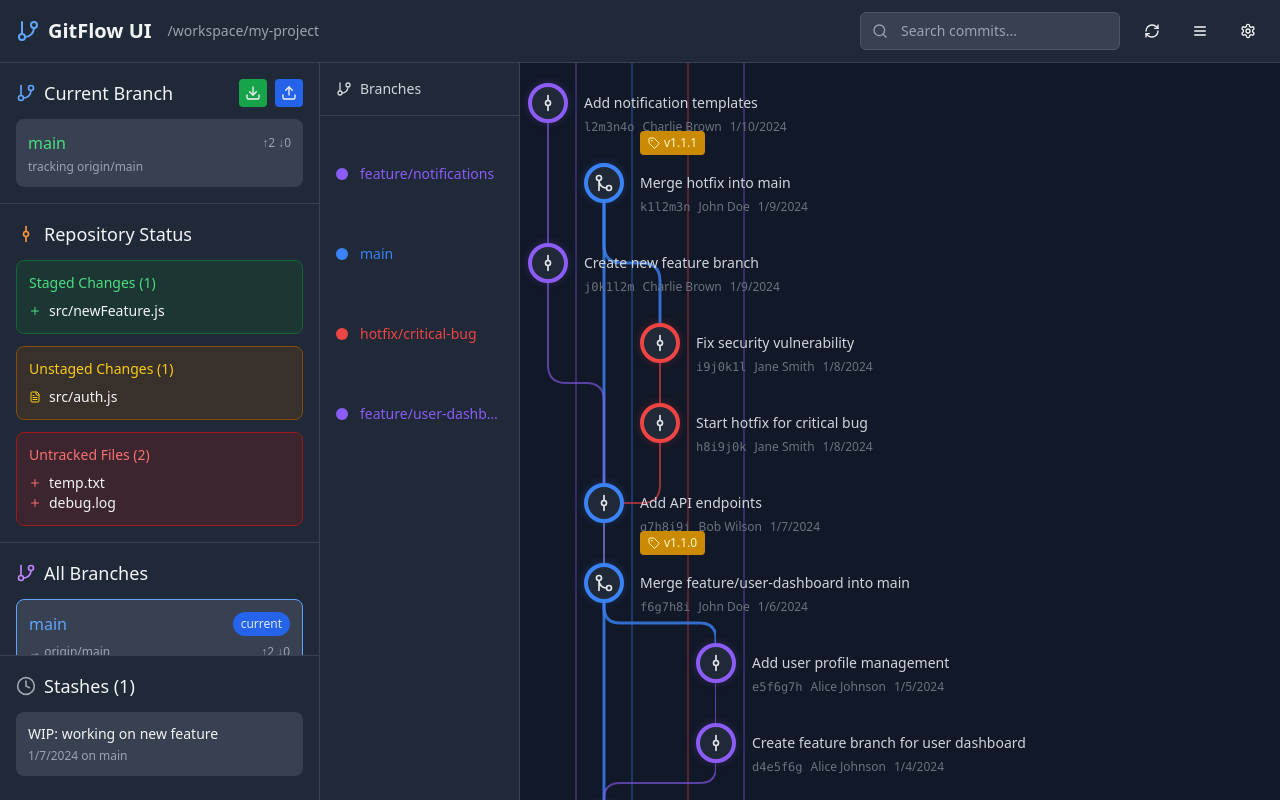
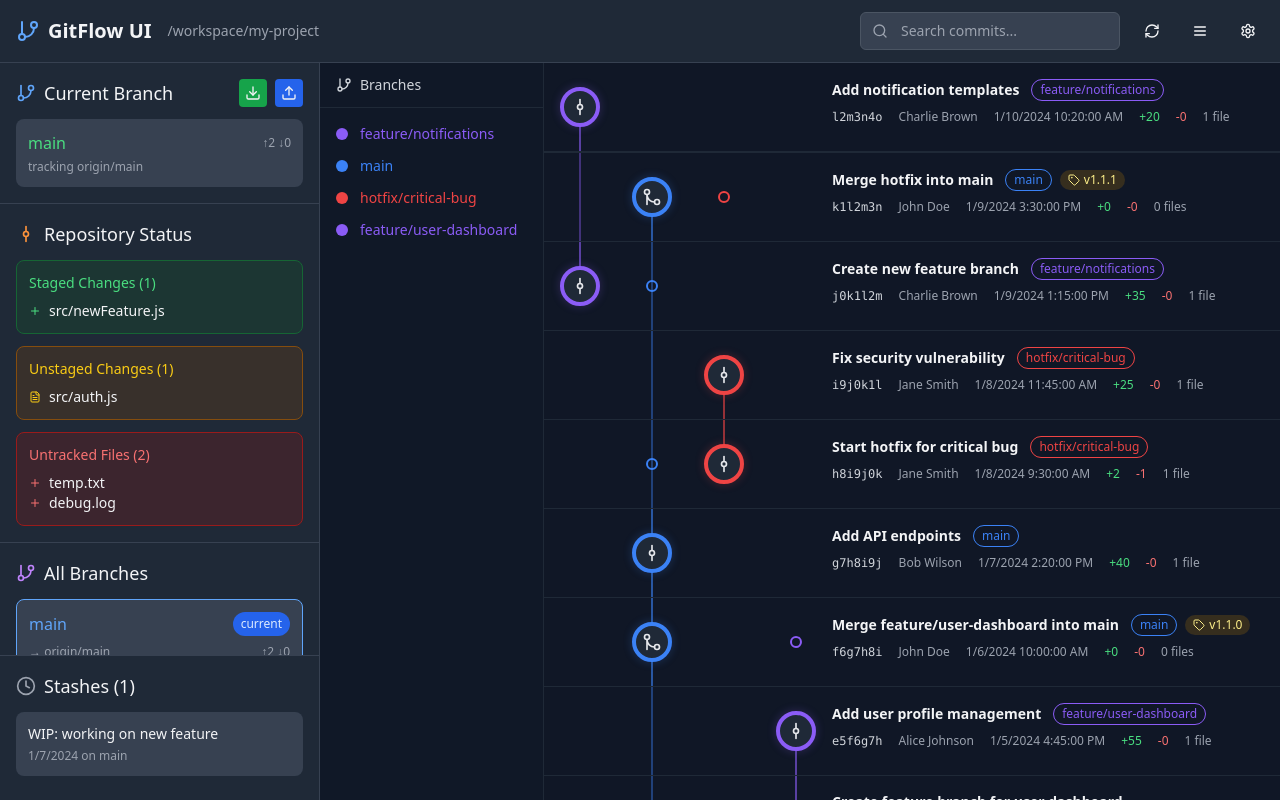
Before and after one commit to hellhoundsx/git-flow, a React (Vite) app: page / in a window 1280 px wide. Built offline with nearby package versions, Linux system fonts and the light colour scheme.

Commit message:
Simplify commit graph layout

```diff
--- a/src/components/CommitGraph.tsx
+++ b/src/components/CommitGraph.tsx
@@ -1,8 +1,8 @@
-import React, { useState, useCallback, useRef, useEffect } from 'react';
-import { GitCommit, CommitGraphNode } from '../types/git';
+import React, { useMemo, useState, useCallback, useRef, useEffect } from 'react';
+import { GitCommit } from '../types/git';
 import { CommitNode } from './CommitNode';
 import { ContextMenu } from './ContextMenu';
-import { Tag, GitBranch } from 'lucide-react';
+import { GitBranch, Tag } from 'lucide-react';
 
 interface CommitGraphProps {
   commits: GitCommit[];
@@ -23,9 +23,35 @@ interface ContextMenuState {
 interface BranchLane {
   name: string;
   color: string;
-  active: boolean;
+  firstCommitIndex: number;
   lastCommitIndex: number;
 }
+
+const LANE_COLUMN_WIDTH = 72;
+
+const getBranchColor = (branchName: string): string => {
+  const predefined: Record<string, string> = {
+    main: '#3B82F6',
+    master: '#3B82F6',
+    develop: '#10B981',
+    feature: '#8B5CF6',
+    hotfix: '#EF4444',
+    release: '#F59E0B'
+  };
+
+  for (const key of Object.keys(predefined)) {
+    if (branchName.includes(key)) {
+      return predefined[key];
+    }
+  }
+
+  let hash = 0;
+  for (let i = 0; i < branchName.length; i += 1) {
+    hash = branchName.charCodeAt(i) + ((hash << 5) - hash);
+  }
+  const hue = Math.abs(hash) % 360;
+  return `hsl(${hue}, 70%, 60%)`;
+};
 
 export const CommitGraph: React.FC<CommitGraphProps> = ({
   commits,
@@ -35,12 +61,7 @@ export const CommitGraph: React.FC<CommitGraphProps> = ({
   onRevert,
   onCreateBranch
 }) => {
-  const LANE_SPACING = 56;
-  const VERTICAL_SPACING = 80;
-  const NODE_VERTICAL_OFFSET = 40;
-  const NODE_RADIUS = 20;
-  const CONNECTION_RADIUS = 18;
-
+  const containerRef = useRef<HTMLDivElement>(null);
   const [contextMenu, setContextMenu] = useState<ContextMenuState>({
     show: false,
     x: 0,
@@ -48,79 +69,37 @@ export const CommitGraph: React.FC<CommitGraphProps> = ({
     commit: null
   });
 
-  const containerRef = useRef<HTMLDivElement>(null);
+  const sortedCommits = useMemo(
+    () => [...commits].sort((a, b) => b.date.getTime() - a.date.getTime()),
+    [commits]
+  );
 
-
-
-  const getBranchColor = (branchName: string): string => {
-    const colors = {
-      'main': '#3B82F6',
-      'master': '#3B82F6',
-      'develop': '#10B981',
-      'feature': '#8B5CF6',
-      'hotfix': '#EF4444',
-      'release': '#F59E0B'
-    };
-
-    for (const [key, color] of Object.entries(colors)) {
-      if (branchName.includes(key)) return color;
-    }
-
-    // Generate consistent color based on branch name
-    let hash = 0;
-    for (let i = 0; i < branchName.length; i++) {
-      hash = branchName.charCodeAt(i) + ((hash << 5) - hash);
-    }
-    const hue = Math.abs(hash) % 360;
-    return `hsl(${hue}, 70%, 60%)`;
-  };
-  // Generate graph layout with proper branch lanes
-  const { graphNodes, branchLanes } = React.useMemo(() => {
+  const { branchLanes, commitLaneMap } = useMemo(() => {
     const lanes: BranchLane[] = [];
-    const nodes: CommitGraphNode[] = [];
-    const commitToLane: { [commitId: string]: number } = {};
-
-    // Sort commits by date (newest first)
-    const sortedCommits = [...commits].sort((a, b) => b.date.getTime() - a.date.getTime());
+    const laneIndexByName: Record<string, number> = {};
+    const laneMap: Record<string, number> = {};
 
     sortedCommits.forEach((commit, index) => {
-      const primaryBranch = commit.branches[0] || 'main';
+      const primaryBranch = commit.branches[0] || 'detached';
 
-      // Find existing lane for this branch or create new one
-      let laneIndex = lanes.findIndex(lane => lane.name === primaryBranch);
-
-      if (laneIndex === -1) {
-        // Create new lane
-        laneIndex = lanes.length;
+      if (laneIndexByName[primaryBranch] === undefined) {
+        laneIndexByName[primaryBranch] = lanes.length;
         lanes.push({
           name: primaryBranch,
           color: getBranchColor(primaryBranch),
-          active: true,
+          firstCommitIndex: index,
           lastCommitIndex: index
         });
       } else {
-        // Update existing lane
-        lanes[laneIndex].lastCommitIndex = index;
+        const lane = lanes[laneIndexByName[primaryBranch]];
+        lane.lastCommitIndex = Math.max(lane.lastCommitIndex, index);
       }
 
-      commitToLane[commit.id] = laneIndex;
-
-      const node: CommitGraphNode = {
-        commit,
-        x: laneIndex * LANE_SPACING + LANE_SPACING / 2,
-        y: index * VERTICAL_SPACING + NODE_VERTICAL_OFFSET,
-        lane: laneIndex,
-        connections: commit.parents.map(parentId => ({
-          to: parentId,
-          type: commit.parents.length > 1 ? 'merge' : 'parent'
-        }))
-      };
-
-      nodes.push(node);
+      laneMap[commit.id] = laneIndexByName[primaryBranch];
     });
 
-    return { graphNodes: nodes, branchLanes: lanes };
-  }, [commits]);
+    return { branchLanes: lanes, commitLaneMap: laneMap };
+  }, [sortedCommits]);
 
   const handleContextMenu = useCallback((e: React.MouseEvent, commit: GitCommit) => {
     e.preventDefault();
@@ -136,267 +115,208 @@ export const CommitGraph: React.FC<CommitGraphProps> = ({
     setContextMenu({ show: false, x: 0, y: 0, commit: null });
   }, []);
 
-  const renderConnections = () => {
-    const connections: React.ReactElement[] = [];
-
-    graphNodes.forEach((node) => {
-      node.connections.forEach((connection) => {
-        const targetNode = graphNodes.find(n => n.commit.id === connection.to);
-        if (!targetNode) return;
-
-        const startX = node.x;
-        const startY = node.y;
-        const endX = targetNode.x;
-        const endY = targetNode.y;
-
-        const color = getBranchColor(node.commit.branches[0] || 'main');
-        const strokeWidth = connection.type === 'merge' ? 3 : 2;
-        const opacity = connection.type === 'merge' ? 0.8 : 0.6;
-
-        if (startX === endX) {
-          // Straight line for same lane
-          connections.push(
-            <line
-              key={`${node.commit.id}-${connection.to}`}
-              x1={startX}
-              y1={startY + NODE_RADIUS}
-              x2={endX}
-              y2={endY - NODE_RADIUS}
-              stroke={color}
-              strokeWidth={strokeWidth}
-              opacity={opacity}
-              className="transition-all duration-200"
-            />
-          );
-        } else {
-          // 90-degree styled connection for different lanes
-          const startYAdjusted = startY + NODE_RADIUS;
-          const endYAdjusted = endY - NODE_RADIUS;
-          const verticalDirection = endYAdjusted >= startYAdjusted ? 1 : -1;
-          const horizontalDirection = endX > startX ? 1 : -1;
-          const horizontalDistance = Math.abs(endX - startX);
-          const verticalDistance = Math.abs(endYAdjusted - startYAdjusted);
-
-          const maxVerticalCorner = Math.max(verticalDistance / 2 - 4, 0);
-          let cornerRadius = Math.min(
-            CONNECTION_RADIUS,
-            horizontalDistance / 2,
-            maxVerticalCorner
-          );
-
-          if (cornerRadius < 6 && maxVerticalCorner >= 6) {
-            cornerRadius = Math.min(6, horizontalDistance / 2);
-          }
-
-          if (cornerRadius <= 0) {
-            const midY = (startYAdjusted + endYAdjusted) / 2;
-            const path = [
-              `M ${startX} ${startYAdjusted}`,
-              `L ${startX} ${midY}`,
-              `L ${endX} ${midY}`,
-              `L ${endX} ${endYAdjusted}`
-            ].join(' ');
-
-            connections.push(
-              <path
-                key={`${node.commit.id}-${connection.to}`}
-                d={path}
-                stroke={color}
-                strokeWidth={strokeWidth}
-                opacity={opacity}
-                fill="none"
-                className="transition-all duration-200"
-              />
-            );
-            return;
-          }
-
-          const midY = (startYAdjusted + endYAdjusted) / 2;
-          const firstCornerY = midY - verticalDirection * cornerRadius;
-          const secondCornerY = midY + verticalDirection * cornerRadius;
-          const firstCornerX = startX + horizontalDirection * cornerRadius;
-          const secondCornerX = endX - horizontalDirection * cornerRadius;
-
-          const path = [
-            `M ${startX} ${startYAdjusted}`,
-            `L ${startX} ${firstCornerY}`,
-            `Q ${startX} ${midY} ${firstCornerX} ${midY}`,
-            `L ${secondCornerX} ${midY}`,
-            `Q ${endX} ${midY} ${endX} ${secondCornerY}`,
-            `L ${endX} ${endYAdjusted}`
-          ].join(' ');
-
-          connections.push(
-            <path
-              key={`${node.commit.id}-${connection.to}`}
-              d={path}
-              stroke={color}
-              strokeWidth={strokeWidth}
-              opacity={opacity}
-              fill="none"
-              className="transition-all duration-200"
-            />
-          );
-        }
-      });
-    });
-
-    return connections;
-  };
-
-  const renderBranchLanes = () => {
-    return branchLanes.map((lane, index) => (
-      <div
-        key={lane.name}
-        className="absolute top-0 bottom-0 flex flex-col items-center"
-        style={{ left: index * LANE_SPACING + LANE_SPACING / 2, width: LANE_SPACING }}
-      >
-        {/* Branch line */}
-        <div
-          className="w-0.5 h-full opacity-30"
-          style={{ backgroundColor: lane.color }}
-        />
-      </div>
-    ));
-  };
-
   useEffect(() => {
-    const handleClick = (e: MouseEvent) => {
-      if (contextMenu.show && containerRef.current && !containerRef.current.contains(e.target as Node)) {
+    const handleGlobalClick = (event: MouseEvent) => {
+      if (
+        contextMenu.show &&
+        containerRef.current &&
+        !containerRef.current.contains(event.target as Node)
+      ) {
         handleCloseContextMenu();
       }
     };
 
-    document.addEventListener('click', handleClick);
-    return () => document.removeEventListener('click', handleClick);
+    document.addEventListener('click', handleGlobalClick);
+    return () => document.removeEventListener('click', handleGlobalClick);
   }, [contextMenu.show, handleCloseContextMenu]);
 
-  const maxNodeX = graphNodes.length > 0 ? Math.max(...graphNodes.map(n => n.x)) : 0;
-  const maxNodeY = graphNodes.length > 0 ? Math.max(...graphNodes.map(n => n.y)) : 0;
-  const maxX = maxNodeX + 200;
-  const maxY = maxNodeY + 100;
-  const branchColumnWidth = 200;
+  const timelineColumns = useMemo(
+    () =>
+      branchLanes.length > 0
+        ? `repeat(${branchLanes.length}, ${LANE_COLUMN_WIDTH}px)`
+        : '1fr',
+    [branchLanes.length]
+  );
+
+  const renderLaneCell = (
+    commit: GitCommit,
+    lane: BranchLane,
+    laneIndex: number,
+    rowIndex: number
+  ) => {
+    const commitLane = commitLaneMap[commit.id];
+    const isCommitLane = laneIndex === commitLane;
+    const parentLanes = commit.parents
+      .map((parentId) => commitLaneMap[parentId])
+      .filter((value): value is number => value !== undefined);
+
+    const isParentLane = parentLanes.includes(laneIndex) && !isCommitLane;
+    const showTopConnector = isCommitLane && rowIndex > lane.firstCommitIndex;
+    const showBottomConnector = isCommitLane && rowIndex < lane.lastCommitIndex;
+    const showPassingLine =
+      !isCommitLane &&
+      rowIndex > lane.firstCommitIndex &&
+      rowIndex < lane.lastCommitIndex;
 
     return (
-    <div className="flex-1 bg-gray-900 overflow-auto relative flex" ref={containerRef}>
-      {/* Branch Column */}
+      <div key={lane.name} className="relative flex items-center justify-center py-6">
+        {showPassingLine && (
           <div
-        className="bg-gray-800 border-r border-gray-700 flex-shrink-0 overflow-hidden"
-        style={{ width: branchColumnWidth }}
+            className="absolute top-0 bottom-0 w-0.5 opacity-40"
+            style={{ backgroundColor: lane.color }}
+          />
+        )}
+
+        {showTopConnector && (
+          <div
+            className="absolute top-0 left-1/2 w-0.5 opacity-60"
+            style={{
+              backgroundColor: lane.color,
+              transform: 'translateX(-50%)',
+              height: '50%'
+            }}
+          />
+        )}
+
+        {showBottomConnector && (
+          <div
+            className="absolute bottom-0 left-1/2 w-0.5 opacity-60"
+            style={{
+              backgroundColor: lane.color,
+              transform: 'translateX(-50%)',
+              height: '50%'
+            }}
+          />
+        )}
+
+        {isParentLane && (
+          <div
+            className="w-3 h-3 rounded-full border-2"
+            style={{ borderColor: lane.color }}
+          />
+        )}
+
+        {isCommitLane && (
+          <CommitNode
+            commit={commit}
+            branchColor={lane.color}
+            onClick={() => onCommitClick(commit)}
+            onContextMenu={(event) => handleContextMenu(event, commit)}
+          />
+        )}
+      </div>
+    );
+  };
+
+  const renderCommitRow = (commit: GitCommit, index: number) => {
+    return (
+      <div
+        key={commit.id}
+        className="grid border-b border-gray-800 bg-gray-900/60 hover:bg-gray-900 transition-colors"
+        style={{ gridTemplateColumns: `${timelineColumns} minmax(0, 1fr)` }}
       >
-        <div className="p-4 border-b border-gray-700">
-          <h3 className="text-sm font-medium text-gray-300 flex items-center">
-            <GitBranch className="w-4 h-4 mr-2" />
+        {branchLanes.length > 0 ? (
+          branchLanes.map((lane, laneIndex) =>
+            renderLaneCell(commit, lane, laneIndex, index)
+          )
+        ) : (
+          <div className="py-6" />
+        )}
+
+        <div className="flex flex-col gap-2 py-4 pr-6">
+          <div className="flex flex-wrap items-center gap-3">
+            <button
+              type="button"
+              onClick={() => onCommitClick(commit)}
+              onContextMenu={(event) => handleContextMenu(event, commit)}
+              className="text-left text-sm font-semibold text-gray-100 hover:text-white"
+            >
+              {commit.message}
+            </button>
+
+            <div className="flex flex-wrap items-center gap-2">
+              {commit.branches.map((branch) => (
+                <span
+                  key={`${commit.id}-${branch}`}
+                  className="px-2 py-0.5 text-xs font-medium rounded-full border"
+                  style={{
+                    borderColor: getBranchColor(branch),
+                    color: getBranchColor(branch)
+                  }}
+                  >
+                    {branch}
+                  </span>
+              ))}
+
+              {commit.tags.map((tag) => (
+                <span
+                  key={`${commit.id}-${tag}`}
+                  className="inline-flex items-center gap-1 rounded-full bg-yellow-600/20 px-2 py-0.5 text-xs font-medium text-yellow-200"
+                >
+                  <Tag className="h-3 w-3" />
+                  {tag}
+                </span>
+              ))}
+            </div>
+          </div>
+
+          <div className="flex flex-wrap items-center gap-x-4 gap-y-1 text-xs text-gray-400">
+            <span className="font-mono text-gray-300">{commit.shortHash}</span>
+            <span>{commit.author.name}</span>
+            <span>
+              {commit.date.toLocaleDateString()} {commit.date.toLocaleTimeString()}
+            </span>
+            <span className="text-green-400">
+              +{commit.stats.additions}
+            </span>
+            <span className="text-red-400">-{commit.stats.deletions}</span>
+            <span>{commit.files.length} file{commit.files.length === 1 ? '' : 's'}</span>
+          </div>
+        </div>
+      </div>
+    );
+  };
+
+  return (
+    <div className="flex-1 bg-gray-900 text-gray-100" ref={containerRef}>
+      <div className="flex h-full overflow-auto">
+        <div className="w-56 flex-shrink-0 border-r border-gray-800 bg-gray-900/80">
+          <div className="border-b border-gray-800 px-4 py-3">
+            <h3 className="flex items-center text-sm font-medium text-gray-300">
+              <GitBranch className="mr-2 h-4 w-4" />
               Branches
             </h3>
           </div>
 
-        <div className="relative" style={{ height: maxY }}>
-          {branchLanes.map((lane, index) => (
-            <div
-              key={lane.name}
-              className="absolute flex items-center px-4 py-2"
-              style={{
-                top: NODE_VERTICAL_OFFSET,
-                left: 0,
-                right: 0,
-                transform: `translateY(${index * VERTICAL_SPACING}px)`
-              }}
-            >
-              <div
-                className="w-3 h-3 rounded-full mr-3 flex-shrink-0"
+          <div className="space-y-3 px-4 py-4">
+            {branchLanes.map((lane) => (
+              <div key={lane.name} className="flex items-center gap-3">
+                <span
+                  className="h-3 w-3 rounded-full"
                   style={{ backgroundColor: lane.color }}
                 />
-              <span
-                className="text-sm font-medium truncate"
-                style={{ color: lane.color }}
-                title={lane.name}
-              >
+                <span className="truncate text-sm font-medium" style={{ color: lane.color }}>
                   {lane.name}
                 </span>
               </div>
             ))}
+
+            {branchLanes.length === 0 && (
+              <div className="text-sm text-gray-500">No branches detected</div>
+            )}
           </div>
         </div>
 
-      {/* Graph Area */}
-      <div className="flex-1 relative">
-        <div
-          className="relative"
-          style={{
-            width: Math.max(maxX - branchColumnWidth, 600),
-            height: Math.max(maxY, 600),
-            minWidth: '100%'
-          }}
-        >
-          {/* Branch lane lines */}
-          {renderBranchLanes()}
-
-          {/* Connection lines */}
-          <svg
-            width={maxX - branchColumnWidth}
-            height={maxY}
-            className="absolute inset-0"
-            style={{ pointerEvents: 'none' }}
-          >
-            <defs>
-              <filter id="glow">
-                <feGaussianBlur stdDeviation="3" result="coloredBlur"/>
-                <feMerge>
-                  <feMergeNode in="coloredBlur"/>
-                  <feMergeNode in="SourceGraphic"/>
-                </feMerge>
-              </filter>
-            </defs>
-            {renderConnections()}
-          </svg>
-
-          {/* Commit nodes */}
-          {graphNodes.map((node) => (
-            <div
-              key={node.commit.id}
-              className="absolute transform -translate-x-1/2 -translate-y-1/2"
-              style={{ left: node.x, top: node.y }}
-            >
-              <CommitNode
-                commit={node.commit}
-                branchColor={getBranchColor(node.commit.branches[0] || 'main')}
-                onClick={() => onCommitClick(node.commit)}
-                onContextMenu={(e) => handleContextMenu(e, node.commit)}
-              />
-
-              {/* Tags */}
-              {node.commit.tags.map((tag, idx) => (
-                <div
-                  key={tag}
-                  className="absolute -top-8 left-full ml-4 bg-yellow-600 text-yellow-100 px-2 py-1 rounded text-xs font-medium flex items-center whitespace-nowrap z-10"
-                  style={{ transform: `translateY(${idx * -24}px)` }}
-                >
-                  <Tag className="w-3 h-3 mr-1" />
-                  {tag}
-                </div>
-              ))}
-
-              {/* Commit message */}
-              <div
-                className="absolute left-full ml-4 top-1/2 transform -translate-y-1/2 text-sm text-gray-300 whitespace-nowrap max-w-md truncate"
-                title={node.commit.message}
-              >
-                {node.commit.message}
-              </div>
-
-              {/* Commit metadata */}
-              <div className="absolute left-full ml-4 top-1/2 transform -translate-y-1/2 translate-y-4 text-xs text-gray-500 whitespace-nowrap">
-                <span className="font-mono mr-2">{node.commit.shortHash}</span>
-                <span className="mr-2">{node.commit.author.name}</span>
-                <span>{node.commit.date.toLocaleDateString()}</span>
+        <div className="flex-1 overflow-auto">
+          <div className="min-w-full divide-y divide-gray-800">
+            {sortedCommits.map((commit, index) => renderCommitRow(commit, index))}
           </div>
         </div>
-          ))}
+      </div>
 
       {contextMenu.show && contextMenu.commit && (
         <ContextMenu
-              x={contextMenu.x - branchColumnWidth}
+          x={contextMenu.x}
           y={contextMenu.y}
           commit={contextMenu.commit}
           onReset={onReset}
@@ -407,7 +327,5 @@ export const CommitGraph: React.FC<CommitGraphProps> = ({
         />
       )}
     </div>
-      </div>
-    </div>
   );
 };
```
Lines whose indentation alone changed are shown as unchanged.
